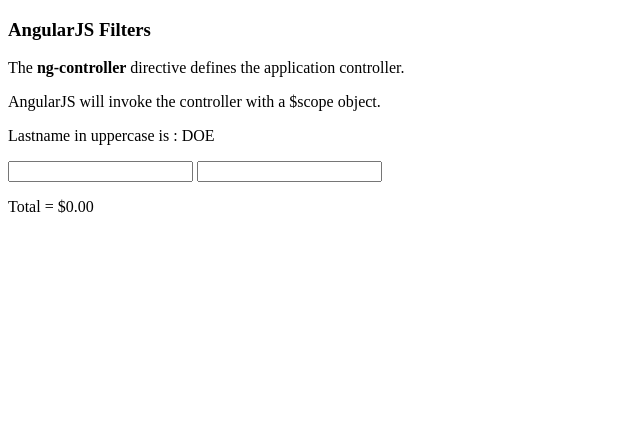
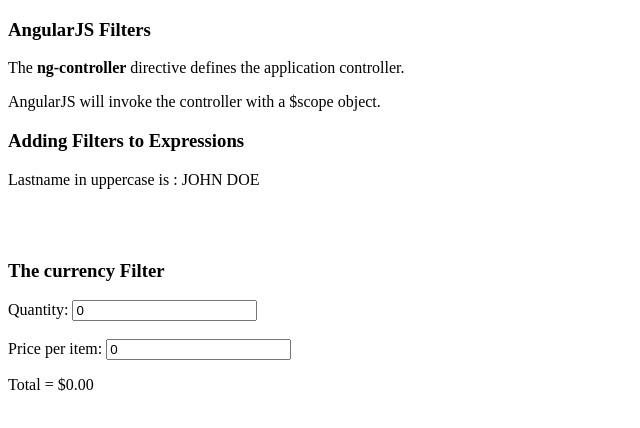
Before and after one commit to Henry0422/SelfStudy-AngularJS-W3C, a plain HTML site: page AngularFilters.html in a window 1280 px wide. Shown: the whole page, without its empty margins (0-640 px from the left). Drawn offline with nearby package versions, Linux system fonts and the light colour scheme.

Commit message:
Updated AngularFilters

```diff
--- a/AngularFilters.html
+++ b/AngularFilters.html
@@ -6,15 +6,17 @@
         <p>The <b>ng-controller</b> directive defines the application controller.</p>
         <p>AngularJS will invoke the controller with a $scope object.</p>
 
-
+        <h3>Adding Filters to Expressions</h3>
         <div ng-controller="personCtrl">
-            <p>Lastname in uppercase is : {{ lastName | uppercase }}</p>
+            <p>Lastname in uppercase is : {{firstName | uppercase}} {{ lastName | uppercase }}</p>
         </div>
 
+        <br><br>
 
-        <div ng-app="myApp" ng-controller="costCtrl">
-            <input type="number" ng-model="quantity">
-            <input type="number" ng-model="price">
+        <h3>The currency Filter</h3>
+        <div ng-controller="costCtrl">
+            Quantity: <input type="number" min="0" ng-model="quantity"><br><br>
+            Price per item: <input type="number" min="0" ng-model="price">
 
             <p>Total = {{ (quantity * price) | currency }}</p>
         </div>
@@ -27,8 +29,8 @@
             });
 
             app.controller('costCtrl', function($scope){
-                $scope.quantity="0";
-                $scope.price="0";
+                $scope.quantity = 0;
+                $scope.price = 0;
             });
 
         </script>
```
